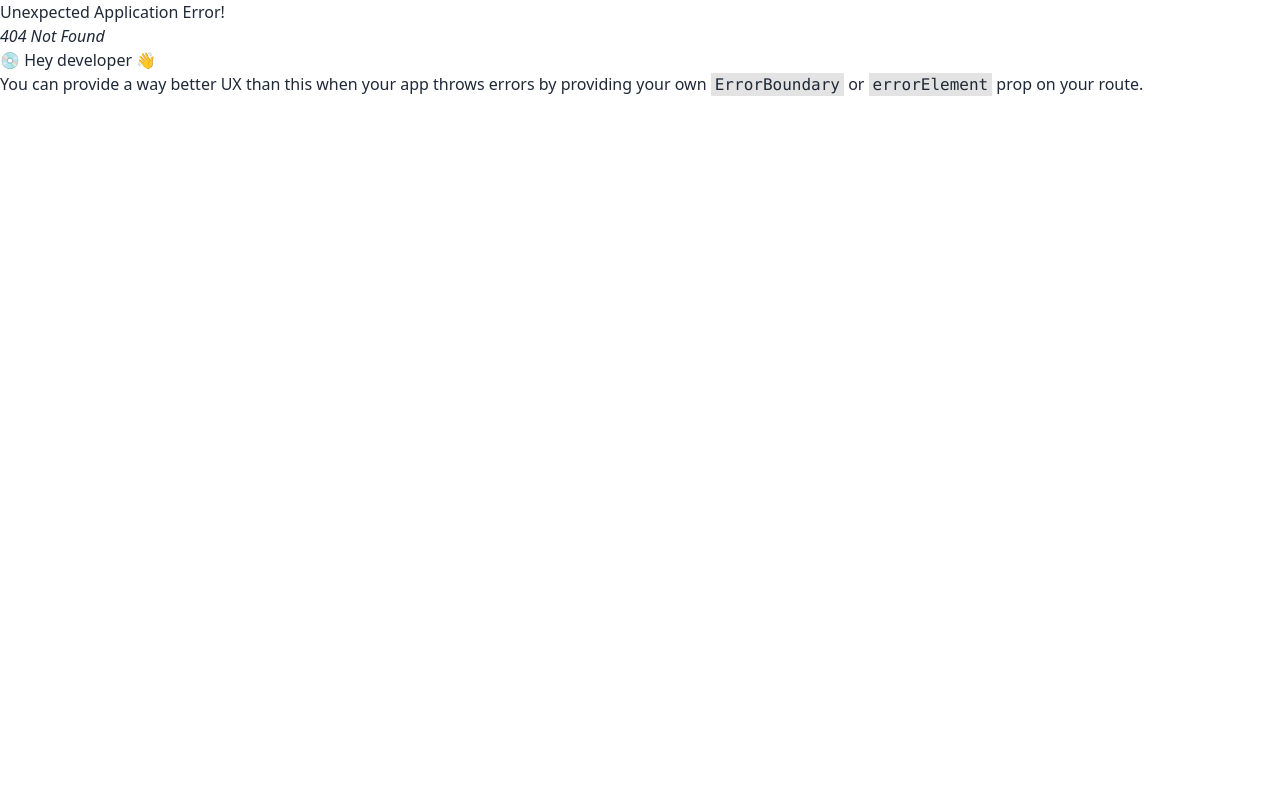
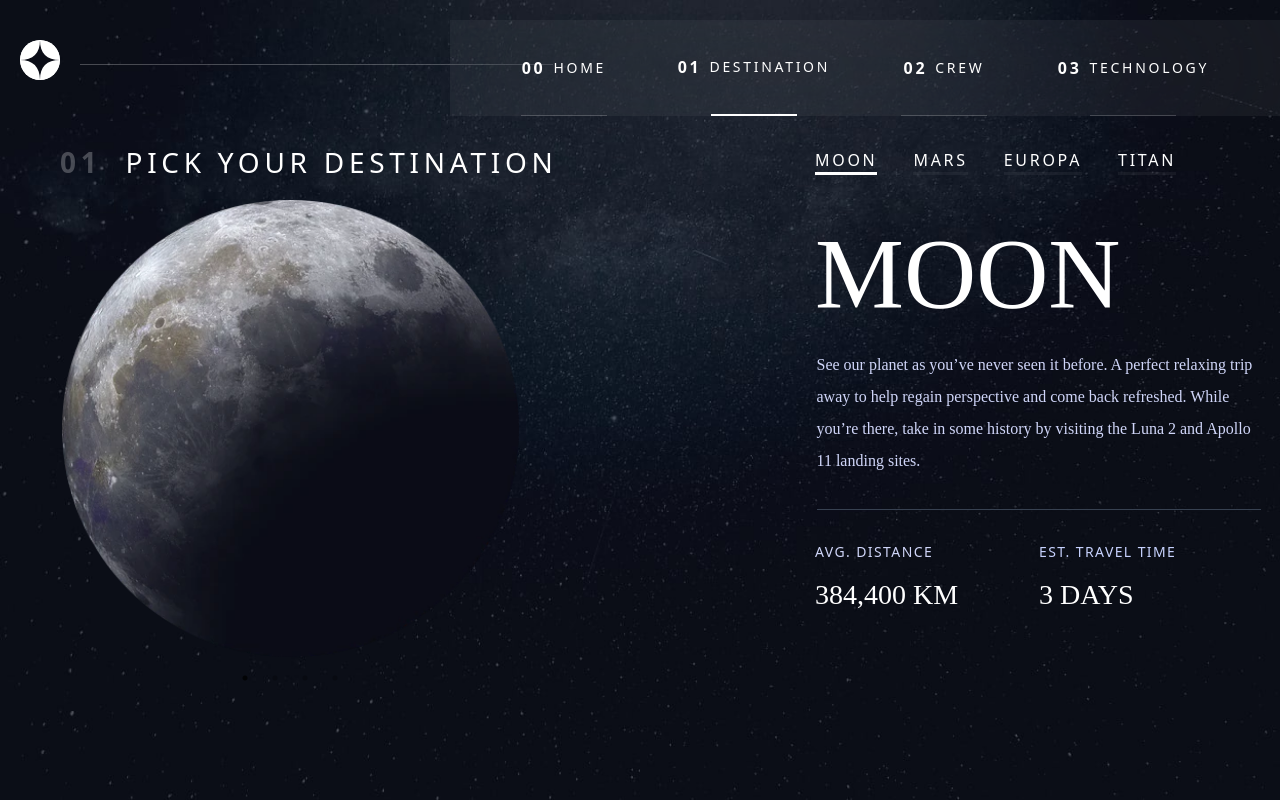
Before and after one commit to antoniomarcuss/space-tourism-website, a React (Vite) app: page /destination in a window 1280 px wide. Before the commit this address had no page. Built offline with nearby package versions, Linux system fonts and the light colour scheme; a web font is replaced by a local one.

Commit message:
melhorando aplicação

```diff
--- a/src/components/Header/components/ItemsArray.js
+++ b/src/components/Header/components/ItemsArray.js
@@ -1,18 +1,18 @@
 export const ItemsArray = [
   {
     title: "HOME",
-    url: "/space-tourism-website",
+    url: "/",
   },
   {
     title: "DESTINATION",
-    url: "/space-tourism-website/destination",
+    url: "/destination",
   },
   {
     title: "CREW",
-    url: "/space-tourism-website/crew",
+    url: "/crew",
   },
   {
     title: "TECHNOLOGY",
-    url: "/space-tourism-website/technology",
+    url: "/technology",
   },
 ];
--- a/src/components/Header/components/Navbar.jsx
+++ b/src/components/Header/components/Navbar.jsx
@@ -18,7 +18,8 @@ const Navbar = () => {
           <NavLink to={url}>
             <div className="text-white text-base font-bold  font-['Barlow Condensed']  tracking-[2.70px] flex items-center   justify-between md:flex-col md:relative   md:h-24 ">
               <button
-                className=" md:m-auto lg:flex"
+                className=" md:m-auto lg:flex  hover:md:animate-pulse"
+                style={{ animationDuration: "1s" }}
                 onClick={() => setSelectedUrl(url)}
               >
                 <span className="md:hidden lg:flex text-base font-bold font-['Barlow Condensed'] tracking-[2.70px] ">
@@ -32,9 +33,9 @@ const Navbar = () => {
                 <div className="md:hidden w-1 h-[31px] bg-white" />
               )}
               {selectedUrl === url ? (
-                <div className="hidden md:block  w-[86px] md:h-[3px] md:bg-white " />
+                <div className="hidden md:block  w-[86px] md:h-[2px] md:bg-white " />
               ) : (
-                <div className="hidden md:block  w-[86px] md:h-[3px] opacity-10 " />
+                <div className="hidden md:block  w-[86px] md:h-[1px] md:bg-white opacity-20   " />
               )}
             </div>
           </NavLink>
--- a/src/components/Header/index.jsx
+++ b/src/components/Header/index.jsx
@@ -23,7 +23,7 @@ const Header = () => {
           />
           <div className="lg:w-[473px] lg:h-px lg:opacity-25 lg:bg-white top-16 absolute left-20" />
         </div>
-        <div className="w-6 h-[21px] ">
+        <div className="w-6 h-[21px]  ">
           <button type="button" onClick={handleClick}>
             <img
               src={isBurgerVisible ? close : burger}
--- a/src/main.jsx
+++ b/src/main.jsx
@@ -1,6 +1,7 @@
 import React from "react";
 import ReactDOM from "react-dom/client";
 import "./index.css";
+import "animate.css";
 
 import {
   createBrowserRouter,
@@ -17,11 +18,11 @@ import Tecnology from "./pages/Tecnology/index.jsx";
 const router = createBrowserRouter(
   createRoutesFromElements(
     <Route>
-      <Route path="/space-tourism-website" element={<Layout />}>
+      <Route path="/" element={<Layout />}>
         <Route index element={<Home />} />
-        <Route path="destination" element={<Destination />} />
-        <Route path="crew" element={<Crew />} />
-        <Route path="technology" element={<Tecnology />} />
+        <Route path="/destination" element={<Destination />} />
+        <Route path="/crew" element={<Crew />} />
+        <Route path="/technology" element={<Tecnology />} />
       </Route>
     </Route>
   )
--- a/src/pages/Destination/components/Carousel/index.jsx
+++ b/src/pages/Destination/components/Carousel/index.jsx
@@ -11,13 +11,13 @@ const Carousel = ({ setShowDataDestination, sliderRef, destinations }) => {
     afterChange: (current) => setShowDataDestination(destinations[current]),
   };
   return (
-    <div className="mt-10 lg:w-[761px] lg:pt-6 ">
-      <Slider ref={sliderRef} {...settings}>
+    <div className="mt-10 lg:mt-0 lg:w-[500px]   lg:pt-6  lg:ml-10 ">
+      <Slider ref={sliderRef} {...settings} className="">
         {destinations.map(({ images }, index) => (
           <div key={index} className=" ">
             <img
               src={images}
-              className="w-[259px] h-[259px] md:w-[457px] md:h-[457px] m-auto "
+              className="w-[259px] h-[259px] md:w-[457px] md:h-[457px] m-auto  "
             />
           </div>
         ))}
--- a/src/pages/Destination/components/ImageNameDataSelected/index.jsx
+++ b/src/pages/Destination/components/ImageNameDataSelected/index.jsx
@@ -8,13 +8,17 @@ const ImageNameDataSelected = ({
     <div className=" flex justify-center items-center md:h-[34px] h-7 gap-4 md:gap-9 mt-6 lg:mt-5">
       {destinations.map(({ name }, index) => (
         <div key={index} className="">
-          <button onClick={() => handleButtonClick(name, index)}>
+          <button
+            onClick={() => handleButtonClick(name, index)}
+            className="hover:md:animate-pulse"
+            style={{ animationDuration: "1s" }}
+          >
             <span className="text-white  text-sm font-['Barlow Condensed'] tracking-widest md:text-base md:tracking-[2.70px]">
               {name}
             </span>
 
             <div
-              className={`w-full bg-white  ${
+              className={`w-full bg-white   ${
                 showDataDestination.name === name
                   ? "h-[3px] "
                   : "h-[3px] opacity-5"
--- a/src/pages/Destination/components/Title/index.jsx
+++ b/src/pages/Destination/components/Title/index.jsx
@@ -1,6 +1,6 @@
 const Title = () => {
   return (
-    <div className="flex justify-center md:justify-start gap-6 lg:w-fit   ">
+    <div className="flex justify-center md:justify-start gap-6 lg:w-fit lg:ml-10   lg:pt-5   ">
       <span className="opacity-25 md:ml-5 text-white text-base font-bold font-['Barlow Condensed'] tracking-[2.70px] md:text-xl md:tracking-[3.38px] lg:text-[28px] lg:tracking-[4.72px] ">
         01
       </span>
--- a/src/pages/Destination/index.jsx
+++ b/src/pages/Destination/index.jsx
@@ -35,10 +35,10 @@ const Destination = () => {
         mobile={destinationMobile}
       />
 
-      <div className=" pb-10 relative top-20 md:top-32 lg:top-30 ">
+      <div className=" pb-10  relative top-20 md:top-32 lg:top-30 ">
         <div>
           <Title />
-          <div>
+          <div className="">
             <Carousel
               setShowDataDestination={setShowDataDestination}
               sliderRef={sliderRef}
--- a/vite.config.js
+++ b/vite.config.js
@@ -3,6 +3,5 @@ import react from "@vitejs/plugin-react";
 
 // https://vitejs.dev/config/
 export default defineConfig({
-  base: "space-tourism-website",
   plugins: [react()],
 });
```
Also changed, not shown: package.json (+2 -14 lines), vercel.json, 1 other file (tests, documents, lock files or other folders).
